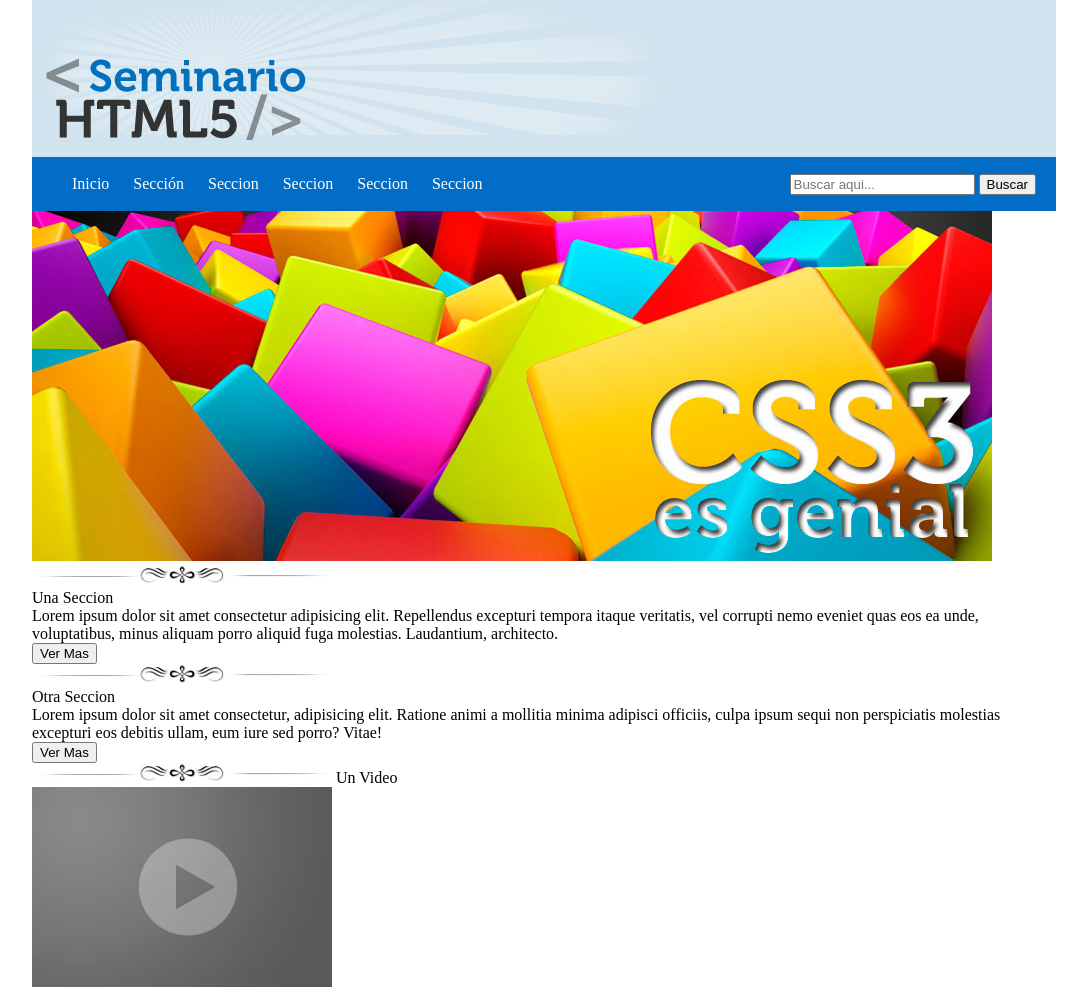
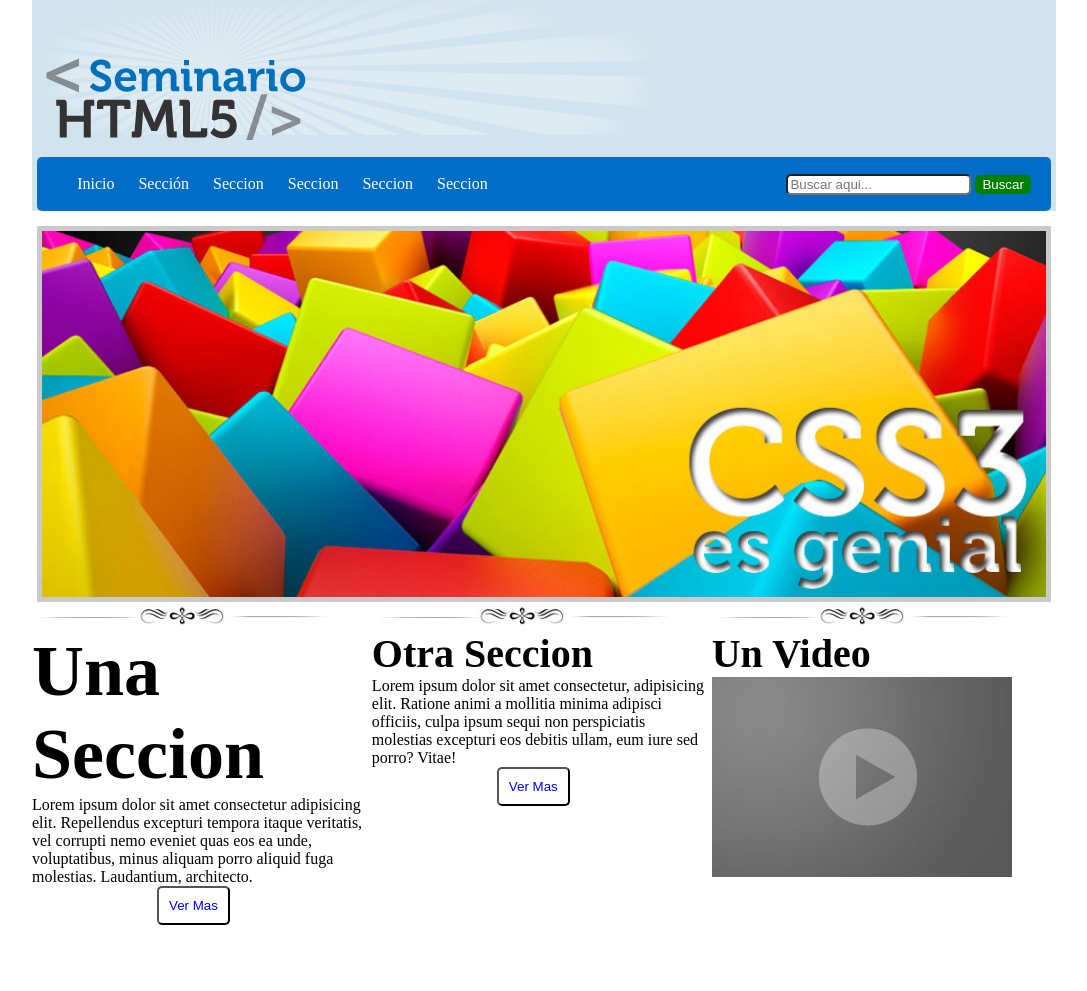
Before and after one commit to Kesh117/pw15162022, a plain HTML site: page PracticaCSS01/index.html in a window 1280 px wide. Shown: the whole page, without its empty margins (96-1183 px from the left). After the commit the page ends 925 px from the top, so only its background shows below. Drawn offline with Linux system fonts and the light colour scheme.

Commit message:
Practica 1 Terminada

```diff
--- a/PracticaCSS01/css/estilos.css
+++ b/PracticaCSS01/css/estilos.css
@@ -12,12 +12,24 @@ header{
 header nav{
     background: #026dc6;
     padding: 2px 0px;
+    border-radius: 5px;
+    width: 99%;
+    margin: 0px auto;
 }
 
 header nav form{
     float: right;
     margin-top: -35px;
     margin-right: 20px;
+}
+
+header nav form input{
+    border-radius: 5px;
+}
+header nav form input[type=submit]{
+    background: green;
+    border: 1px solid green;
+    color: white;
 }
 
 header nav ul li{
@@ -31,3 +43,38 @@ header nav ul li{
 #logo{
     margin-top: -150px;
 }
+#seccion01{
+    margin-top: 15px;
+}
+#seccion01 article{
+    text-align: center;
+}
+#seccion01 article img{
+    width: 98%;
+    border: 5px solid rgba(150, 150, 150, 0.5);
+
+}
+#seccion02 article{
+    display: inline-block;
+    vertical-align: top;
+    width: 32.8%;
+}
+
+#seccion02 article input[type="submit"]{
+    background: white;
+    border-radius: 5px;
+    color: blue;
+    padding: 10px;
+    margin-left: 125px;
+}
+
+.UnaSeccion{font-size: 4.5em;
+}
+
+.OtraSeccion{
+    font-size: 2.5em;
+}
+
+.Nito{
+    font-weight: bold;
+}
--- a/PracticaCSS01/index.html
+++ b/PracticaCSS01/index.html
@@ -38,7 +38,7 @@
         <article>
             <img src="img/separador.jpg" alt="">
             <br>
-            Una Seccion
+            <span class="UnaSeccion Nito"> Una Seccion </span>
             <br>
             Lorem ipsum dolor sit amet consectetur adipisicing elit. Repellendus excepturi tempora itaque veritatis, vel corrupti nemo eveniet quas eos ea unde, voluptatibus, minus aliquam porro aliquid fuga molestias. Laudantium, architecto.
             <br>
@@ -47,7 +47,7 @@
         <article>
             <img src="img/separador.jpg" alt="">
             <br>
-            Otra Seccion
+            <span class="OtraSeccion Nito"> Otra Seccion </span>
             <br>
             Lorem ipsum dolor sit amet consectetur, adipisicing elit. Ratione animi a mollitia minima adipisci officiis, culpa ipsum sequi non perspiciatis molestias excepturi eos debitis ullam, eum iure sed porro? Vitae!
             <br>
@@ -55,7 +55,7 @@
         </article>
         <article>
             <img src="img/separador.jpg" alt="">
-            Un Video
+            <span class="OtraSeccion Nito"> Un Video </span>
             <br>
             <img src="img/video.jpg" alt="">
         </article>
```
